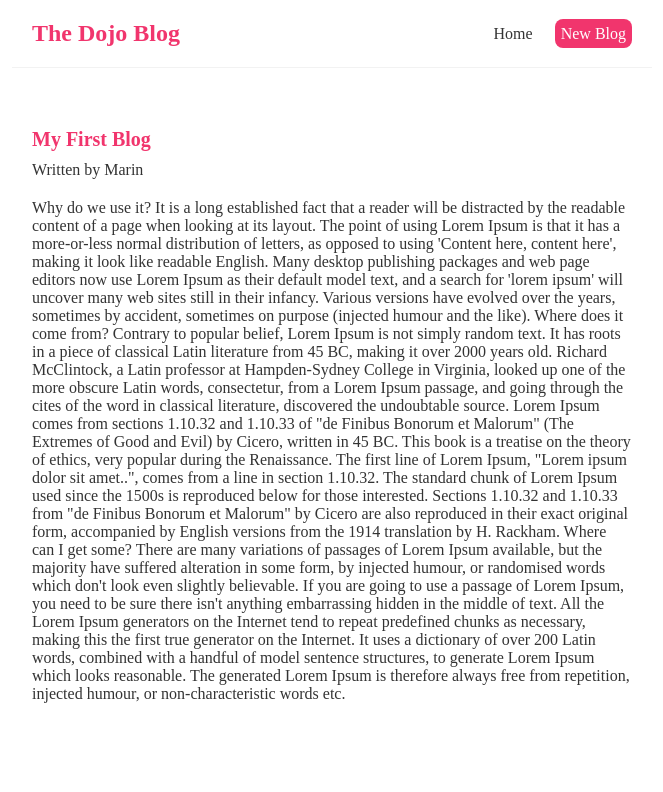
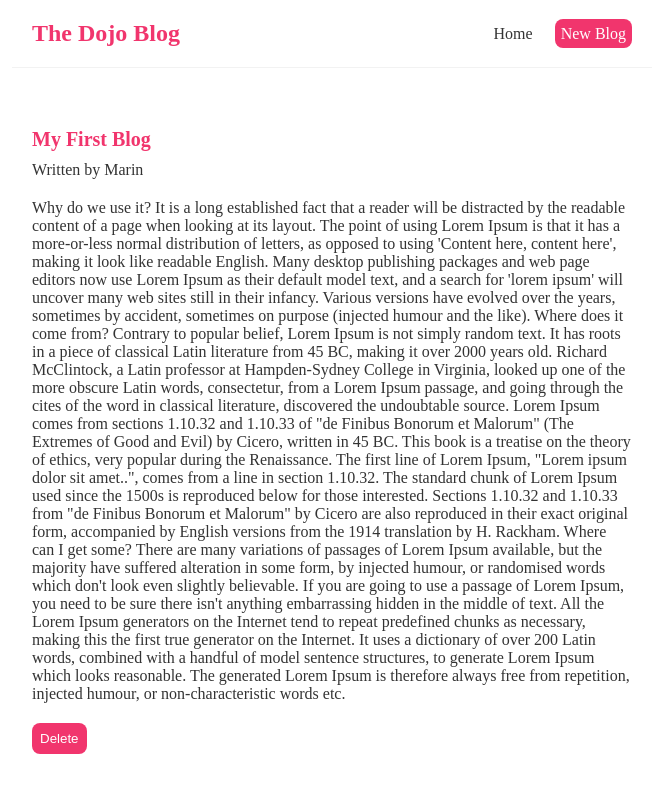
Before and after one commit to BobbyCharms/dojo-blog, a React (Create React App) app: page /blogs/1 in a window 1280 px wide. Shown: the top 792 px of the page, without its empty margins (308-971 px from the left). Built offline with nearby package versions, Linux system fonts and the light colour scheme; data requests are answered from the project's data file.

Commit message:
adds delete function to blogs details page

```diff
--- a/src/BlogDetails.js
+++ b/src/BlogDetails.js
@@ -1,9 +1,20 @@
 import { useParams } from "react-router-dom";
 import  useFetch  from "./useFetch";
+import { useNavigate } from "react-router-dom";
 
 const BlogDetails = () => {
     const { id } = useParams();
     const { data: blog, isPending, error } = useFetch('http://localhost:8000/blogs/' + id);
+    const navigate = useNavigate();
+
+    const handleClick = () => {
+        fetch('http://localhost:8000/blogs/' + blog.id, {
+            method: 'DELETE'
+        }).then(() => {
+            console.log('blog deleted');
+            navigate('/');
+        })
+    }
 
     return (
         <div className="blog-details">
@@ -14,6 +25,7 @@ const BlogDetails = () => {
                     <h2>{ blog.title }</h2>
                     <p>Written by { blog.author }</p>
                     <div>{ blog.body }</div>
+                    <button onClick={handleClick}>Delete</button>
                 </article>
             )}
         </div>
--- a/src/Home.js
+++ b/src/Home.js
@@ -44,8 +44,9 @@ const Home = () => {
             {error && <div>{ error }</div>}
             {isPending && <div>Loading...</div>}
             {blogs && <BlogList blogs={blogs} title="All Blogs"/>}
-            <button onClick={() => setName('Bill')}>Change Name</button>
-            <p>{ name }</p>
+            {/* Used to test delete function on homepage */}
+            {/* <button onClick={() => setName('Bill')}>Change Name</button>
+            <p>{ name }</p> */}
 
             {blogs && <BlogList blogs={blogs.filter((blog) => blog.author === 'Marin')} title="Marin's Blogs"/>}
         {/* ****************** Learning Material */
```
